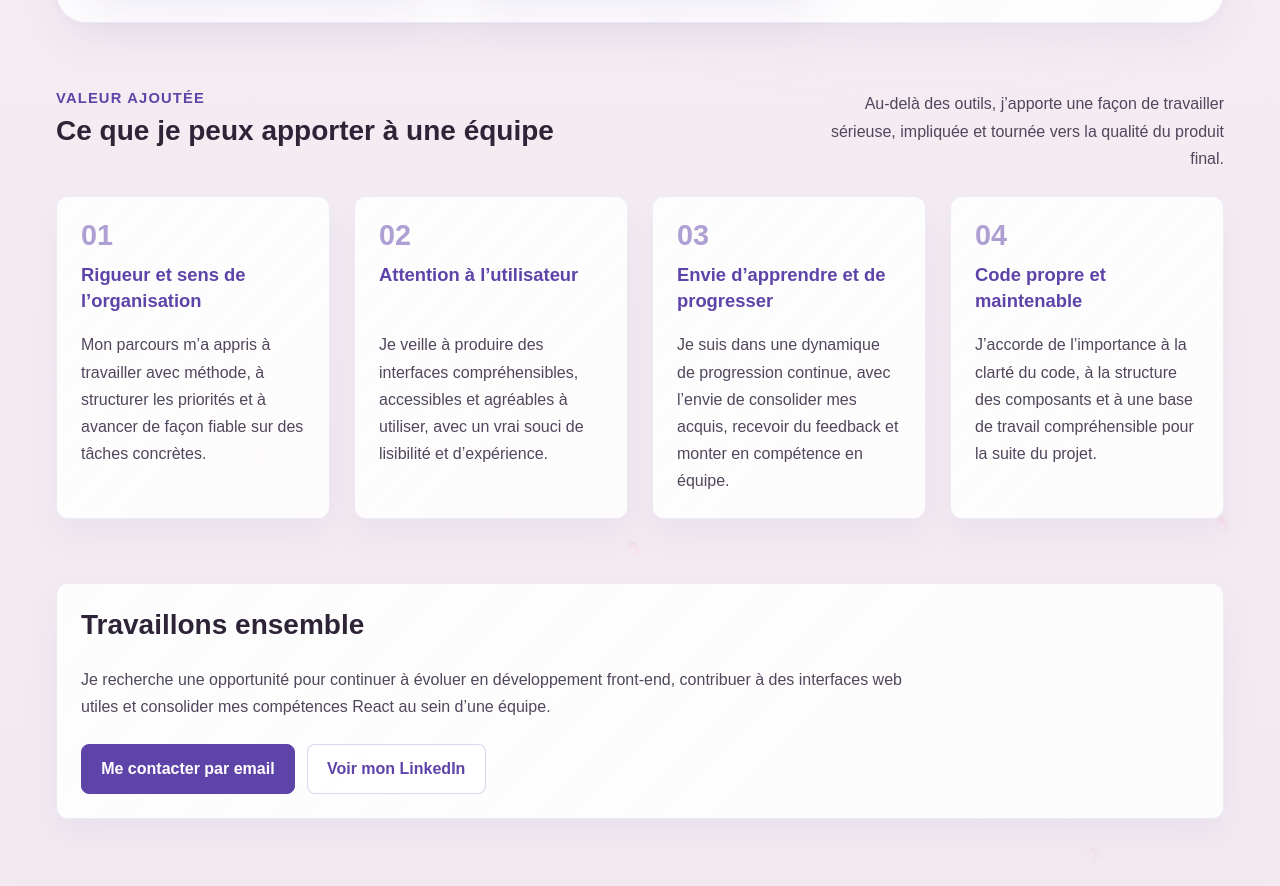
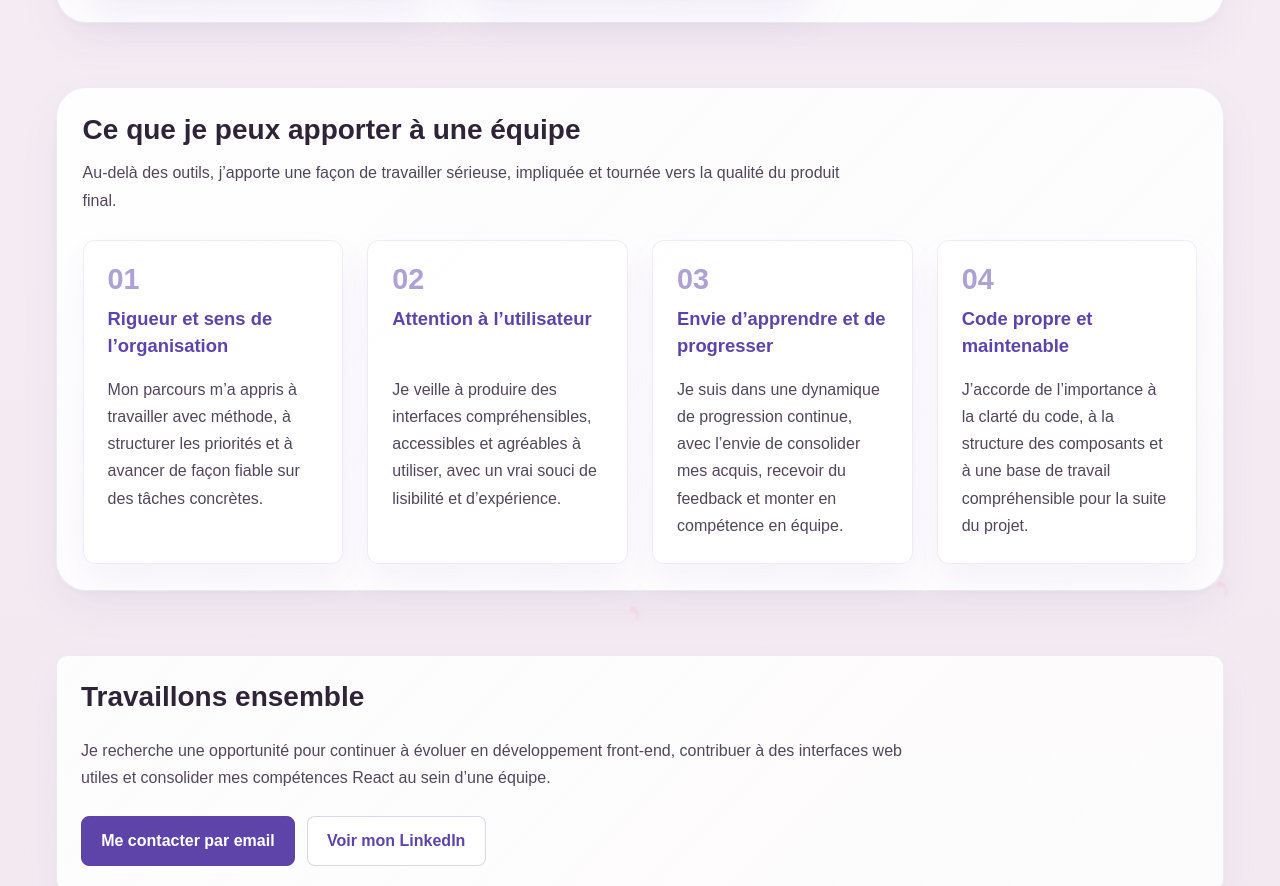
Before and after one commit to Ma-Eum/Portfolio-claire, a React (Vite) app: page / in a window 1280 px wide. Shown: the part 3517-4403 px from the top of the page. Built offline with nearby package versions, Linux system fonts and the light colour scheme.

Commit message:
harmonisation de la section valeur ajoutée avec le reste de l’accueil

```diff
--- a/src/pages/Home/Home.jsx
+++ b/src/pages/Home/Home.jsx
@@ -30,12 +30,11 @@ function Home() {
           <div className="home__hero-content">
             <p className="home__eyebrow">Portfolio développeuse front-end</p>
 
-            <h1 className="home__title">
-              Claire Gachelin
-            </h1>
+            <h1 className="home__title">Claire Gachelin</h1>
 
             <p className="home__subtitle">
-              Développeuse Front-End React • Interfaces accessibles, soignées et maintenables
+              Développeuse Front-End React • Interfaces accessibles, soignées et
+              maintenables
             </p>
 
             <p className="home__intro">
@@ -81,6 +80,7 @@ function Home() {
           <div className="home__featured-card">
             <div className="home__featured-content">
               <p className="home__featured-label">Projet mis en avant</p>
+
               <h2 id="featured-project-title" className="home__featured-title">
                 {featuredProject.title}
               </h2>
@@ -95,9 +95,7 @@ function Home() {
 
               <div className="home__featured-highlight">
                 <h3 className="home__featured-subtitle">Pourquoi ce projet est important</h3>
-                <p className="home__featured-text">
-                  {featuredProject.recruiterHighlight}
-                </p>
+                <p className="home__featured-text">{featuredProject.recruiterHighlight}</p>
               </div>
 
               <ul
@@ -230,8 +228,9 @@ function Home() {
               <h2 className="home__section-title">Projets</h2>
 
               <p className="home__projects-intro">
-                Des projets qui illustrent concrètement ma progression en développement front-end :
-                intégration, accessibilité, React, API, refactor et qualité du code.
+                Des projets qui illustrent concrètement ma progression en développement
+                front-end : intégration, accessibilité, React, API, refactor et qualité
+                du code.
               </p>
             </div>
 
@@ -250,13 +249,11 @@ function Home() {
         </section>
 
         <section className="home__section home__section--contribution">
-          <div className="home__section-heading">
-            <div>
-              <p className="home__section-kicker">Valeur ajoutée</p>
+          <div className="home__contribution-panel">
+            <div className="home__contribution-header">
               <h2 className="home__section-title">Ce que je peux apporter à une équipe</h2>
-            </div>
 
-            <p className="home__section-intro">
+              <p className="home__contribution-intro">
                 Au-delà des outils, j’apporte une façon de travailler sérieuse, impliquée
                 et tournée vers la qualité du produit final.
               </p>
@@ -286,7 +283,8 @@ function Home() {
                 <h3 className="home__card-title">Envie d’apprendre et de progresser</h3>
                 <p className="home__card-text">
                   Je suis dans une dynamique de progression continue, avec l’envie de
-                consolider mes acquis, recevoir du feedback et monter en compétence en équipe.
+                  consolider mes acquis, recevoir du feedback et monter en compétence en
+                  équipe.
                 </p>
               </article>
 
@@ -294,10 +292,12 @@ function Home() {
                 <p className="home__contribution-number">04</p>
                 <h3 className="home__card-title">Code propre et maintenable</h3>
                 <p className="home__card-text">
-                J’accorde de l’importance à la clarté du code, à la structure des composants
-                et à une base de travail compréhensible pour la suite du projet.
+                  J’accorde de l’importance à la clarté du code, à la structure des
+                  composants et à une base de travail compréhensible pour la suite du
+                  projet.
                 </p>
               </article>
+            </div>
           </div>
         </section>
 
--- a/src/pages/Home/Home.scss
+++ b/src/pages/Home/Home.scss
@@ -555,6 +555,38 @@
 }
 
 /* =========================
+   CONTRIBUTION PANEL
+========================= */
+.home__contribution-panel {
+  padding: clamp(1.25rem, 2vw, 1.8rem);
+  border-radius: 30px;
+  background: linear-gradient(
+    135deg,
+    rgba(255, 255, 255, 0.92) 0%,
+    rgba(255, 255, 255, 0.86) 100%
+  );
+  border: 1px solid rgba(94, 68, 168, 0.1);
+  box-shadow:
+    0 18px 40px rgba(94, 68, 168, 0.06),
+    0 2px 10px rgba(94, 68, 168, 0.03);
+}
+
+.home__contribution-header {
+  margin-bottom: clamp(1.25rem, 2vw, 1.8rem);
+}
+
+.home__contribution-header .home__section-title {
+  margin-bottom: 0.75rem;
+}
+
+.home__contribution-intro {
+  max-width: 760px;
+  margin: 0;
+  color: $color-text-secondary;
+  line-height: 1.75;
+}
+
+/* =========================
    PROJECTS GRID
 ========================= */
 .home__projects-grid {
@@ -668,7 +700,8 @@
 @media (max-width: 560px) {
   .home__hero-content,
   .home__featured-card,
-  .home__projects-panel {
+  .home__projects-panel,
+  .home__contribution-panel {
     padding: 1.5rem 1rem;
     border-radius: $radius-xl;
   }
```
Lines whose indentation alone changed are shown as unchanged.
